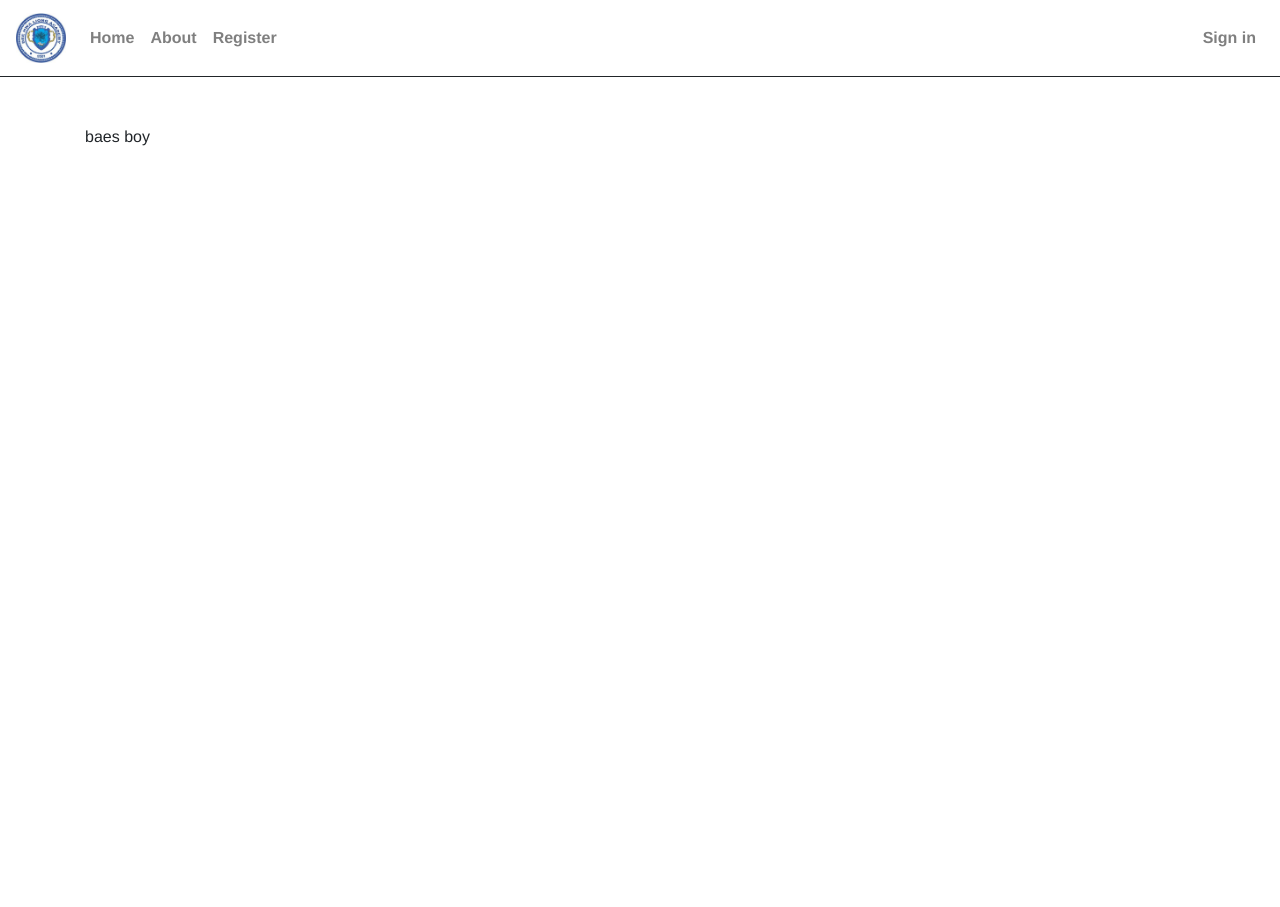
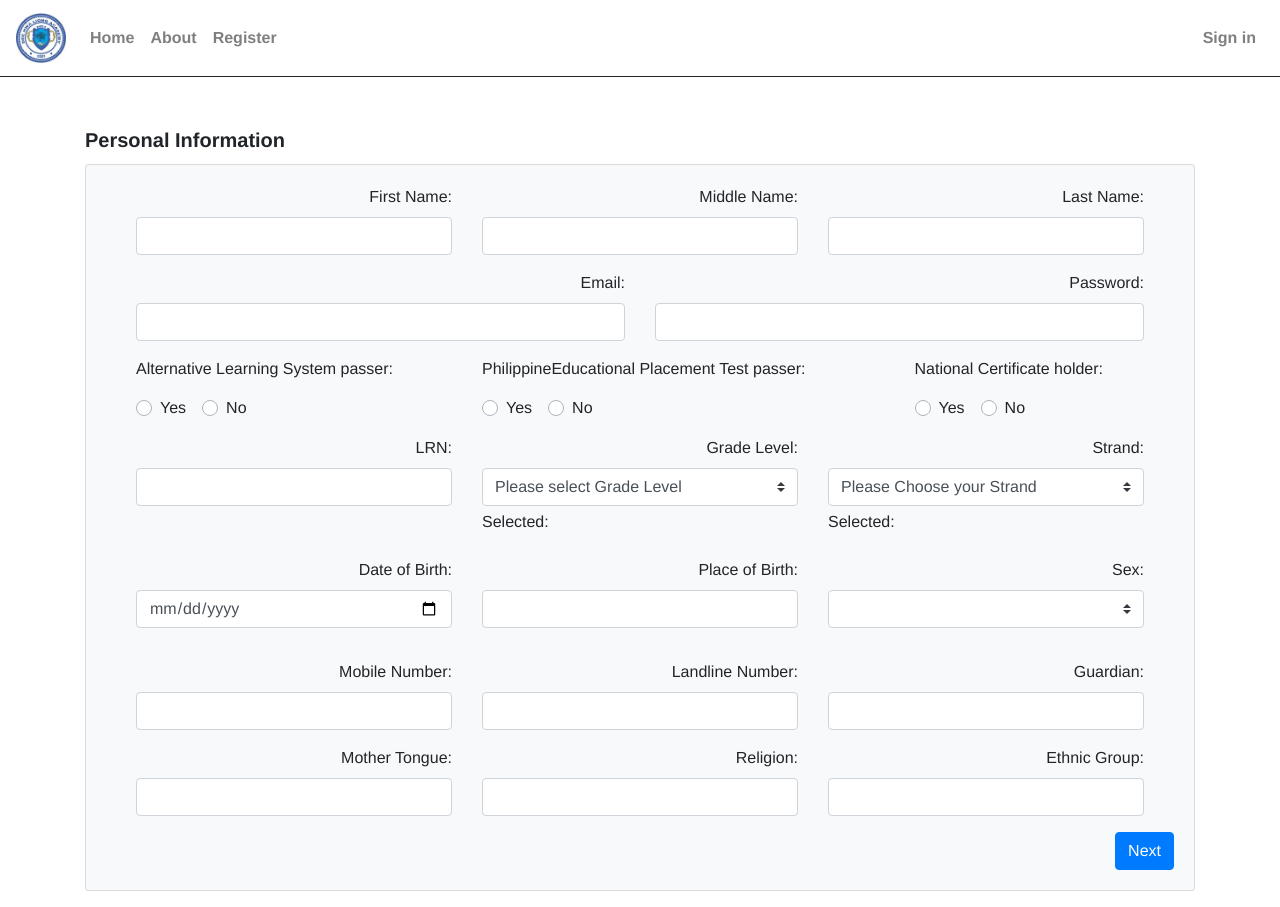
Before and after one commit to dinojessec/dhl-frontend-2, a Vue app: page /student/register in a window 1280 px wide. Before the commit the page ends 800 px from the top, so only its background shows below. Built offline with nearby package versions, Linux system fonts and the light colour scheme.

Commit message:
add step 1 of registration form.

```diff
--- /dev/null
+++ b/src/components/student/RegFormOne.vue
@@ -0,0 +1,146 @@
+<template>
+    <form>
+
+        <div class="form-group">
+            <b-form-group label="Personal Information" label-size="lg" label-class="font-weight-bold pt-0" class="mb-2">
+                <b-card bg-variant="light">
+                    <!-- 1strow -->
+                    <b-col>
+                        <b-input-group>
+                            <b-form-group row label="First Name:" label-class="text-sm-right" label-for="firstName" class="col-4">
+                                <b-form-input id="firstName"></b-form-input>
+                            </b-form-group>
+                            <b-form-group row label="Middle Name:" label-class="text-sm-right" label-for="middleName" class="col-4">
+                                <b-form-input id="middleName"></b-form-input>
+                            </b-form-group>
+                            <b-form-group row label="Last Name:" label-class="text-sm-right" label-for="lastName" class="col-4">
+                                <b-form-input id="lastName"></b-form-input>
+                            </b-form-group>
+                        </b-input-group>
+                    </b-col>
+                    <!-- 2ndrow -->
+                    <b-col>
+                        <b-input-group>
+                            <b-form-group row label="Email:" label-class="text-sm-right" label-for="email" class="col-6">
+                                <b-form-input id="email"></b-form-input>
+                            </b-form-group>
+                            <b-form-group row label="Password:" label-class="text-sm-right" label-for="password" class="col-6">
+                                <b-form-input id="password"></b-form-input>
+                            </b-form-group>
+                        </b-input-group>
+                    </b-col>
+                    <!-- 3rd -->
+                    <b-col>
+                        <b-input-group>
+                            <b-form-group row label="Alternative Learning System passer:" class="col-4">
+                                <b-form-radio-group class="pt-2" :options="['Yes', 'No']" />
+                            </b-form-group>
+                            <b-form-group row label="PhilippineEducational Placement Test passer:" class="col-5">
+                                <b-form-radio-group class="pt-2" :options="['Yes', 'No']" />
+                            </b-form-group>
+                            <b-form-group row label="National Certificate holder:" class="col-3">
+                                <b-form-radio-group class="pt-2" :options="['Yes', 'No']" />
+                            </b-form-group>
+                        </b-input-group>
+                    </b-col>
+                    <!-- 4th row -->
+                    <b-col>
+                        <b-input-group class="mb-2">
+                            <b-form-group row label="LRN:" label-class="text-sm-right" label-for="lrn" class="col-4">
+                                <b-form-input id="lrn"></b-form-input>
+                            </b-form-group>
+                            <b-form-group row label="Grade Level:" label-class="text-sm-right" label-for="gradeLevel" class="col-4">
+                                <b-form-select v-model="grade" :options="level" id="gradeLevel" class="mb-1 " />
+                                <div>Selected:
+                                    <strong>{{ grade }}</strong>
+                                </div>
+                            </b-form-group>
+                            <b-form-group row label="Strand:" label-class="text-sm-right" label-for="strand" class="col-4">
+                                <b-form-select v-model="strand" :options="track" class="mb-1" id="strand" />
+                                <div>Selected:
+                                    <strong>{{ strand }}</strong>
+                                </div>
+                            </b-form-group>
+                        </b-input-group>
+                    </b-col>
+                    <!-- 5throw -->
+                    <b-col>
+                        <b-input-group>
+                            <b-form-group row label="Date of Birth:" label-class="text-sm-right" label-for="birthday" class="col-4">
+                                <b-form-input id="birthday" type="date"></b-form-input>
+                            </b-form-group>
+                            <b-form-group row label="Place of Birth:" label-class="text-sm-right" label-for="placeOfBirth" class="col-4">
+                                <b-form-input id="placeOfBirth"></b-form-input>
+                            </b-form-group>
+                            <b-form-group row label="Sex:" label-class="text-sm-right" label-for="sex" class="col-4">
+                                <b-form-select :options="['Male', 'Female']" class="mb-3 " id="sex" />
+                            </b-form-group>
+                        </b-input-group>
+                    </b-col>
+                    <!-- 6th row -->
+                    <b-col>
+                        <b-input-group>
+                            <b-form-group row label="Mobile Number:" label-class="text-sm-right" label-for="mobileNumber" class="col-4">
+                                <b-form-input id="mobileNumber"></b-form-input>
+                            </b-form-group>
+                            <b-form-group row label="Landline Number:" label-class="text-sm-right" label-for="landlineNumber" class="col-4">
+                                <b-form-input id="landlineNumber"></b-form-input>
+                            </b-form-group>
+                            <b-form-group row label="Guardian:" label-class="text-sm-right" label-for="guardian" class="col-4">
+                                <b-form-input id="guardian"></b-form-input>
+                            </b-form-group>
+                        </b-input-group>
+                    </b-col>
+                    <b-col>
+                        <b-input-group>
+                            <b-form-group row label="Mother Tongue:" label-class="text-sm-right" label-for="motherTongue" class="col-4">
+                                <b-form-input id="motherTongue"></b-form-input>
+                            </b-form-group>
+                            <b-form-group row label="Religion:" label-class="text-sm-right" label-for="religion" class="col-4">
+                                <b-form-input id="religion"></b-form-input>
+                            </b-form-group>
+                            <b-form-group row label="Ethnic Group:" label-class="text-sm-right" label-for="ethnicGroup" class="col-4">
+                                <b-form-input id="ethnicGroup"></b-form-input>
+                            </b-form-group>
+                            <!-- <b-form-group row label="Ethnic Group:" label-class="text-sm-right" label-for="ethnicGroup" class="col-4">
+                                <b-form-select v-model="ethnic" :options="na" class="mb-1" id="sex" />
+                                <div>Selected:
+                                    <strong>{{ ethnic }}</strong>
+                                </div>
+                            </b-form-group> -->
+                        </b-input-group>
+                    </b-col>
+
+                    <button type="submit" class="btn btn-primary float-right">Next</button>
+
+                </b-card>
+            </b-form-group>
+        </div>
+    </form>
+
+</template>
+
+<script>
+export default {
+  name: 'RegFormOne',
+  data() {
+    return {
+      grade: null,
+      level: [
+        { value: null, text: 'Please select Grade Level' },
+        { value: 'Grade 11', text: 'Grade 11' },
+        { value: 'Grade 12', text: 'Grade 12' },
+      ],
+      strand: null,
+      track: [
+        { value: null, text: 'Please Choose your Strand' },
+        { value: 'STEM', text: 'Stem' },
+        { value: 'option2', text: 'option2' },
+      ],
+    };
+  },
+};
+</script>
+
+<style lang="scss" scoped>
+</style>
--- a/src/views/Register.vue
+++ b/src/views/Register.vue
@@ -1,12 +1,17 @@
 <template>
     <div>
-        baes boy
+
+        <reg-form-one></reg-form-one>
     </div>
 </template>
 
 <script>
+import RegFormOne from '@/components/student/RegFormOne';
+
 export default {
   name: 'Register',
-  components: {},
+  components: {
+    RegFormOne,
+  },
 };
 </script>
```
